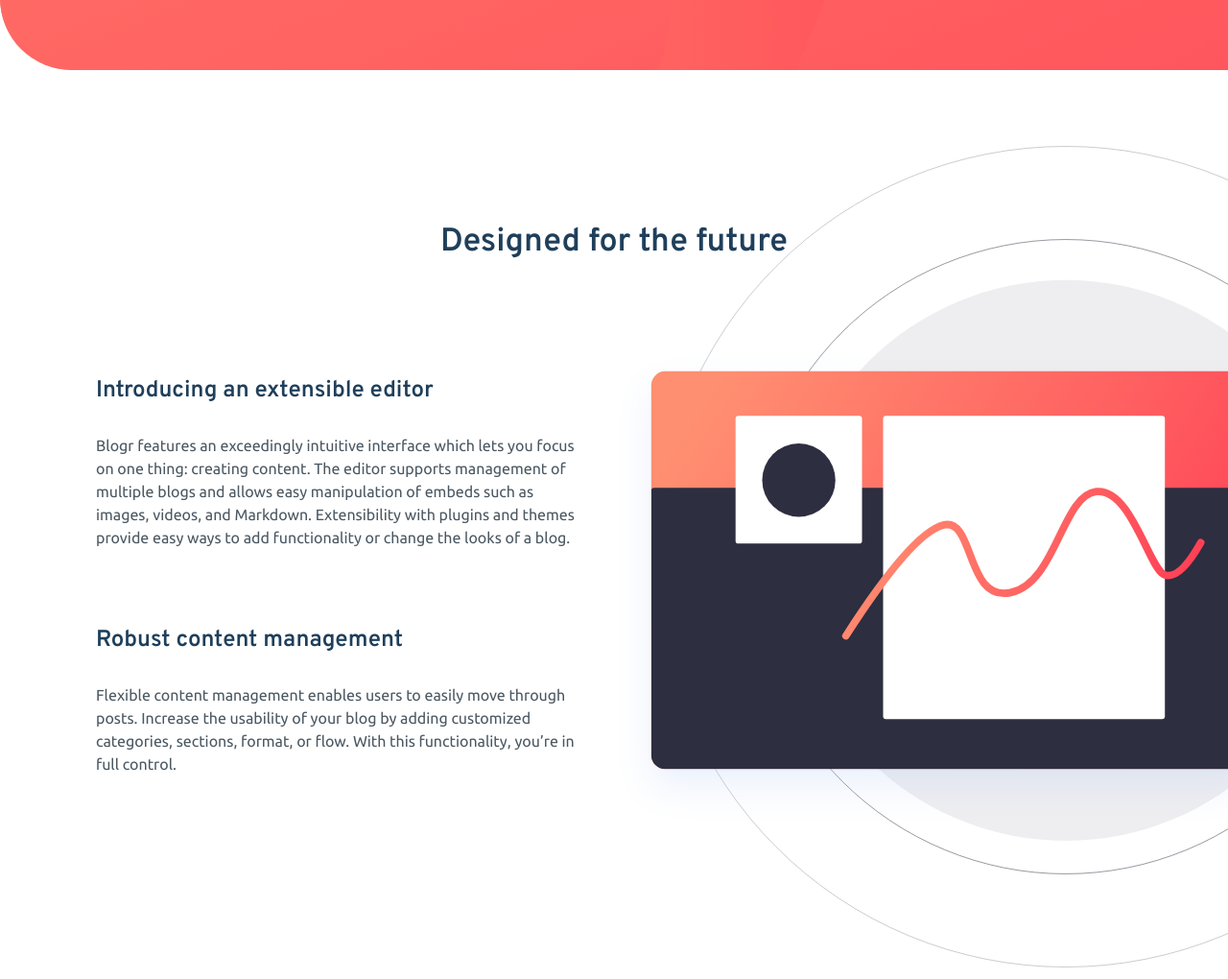
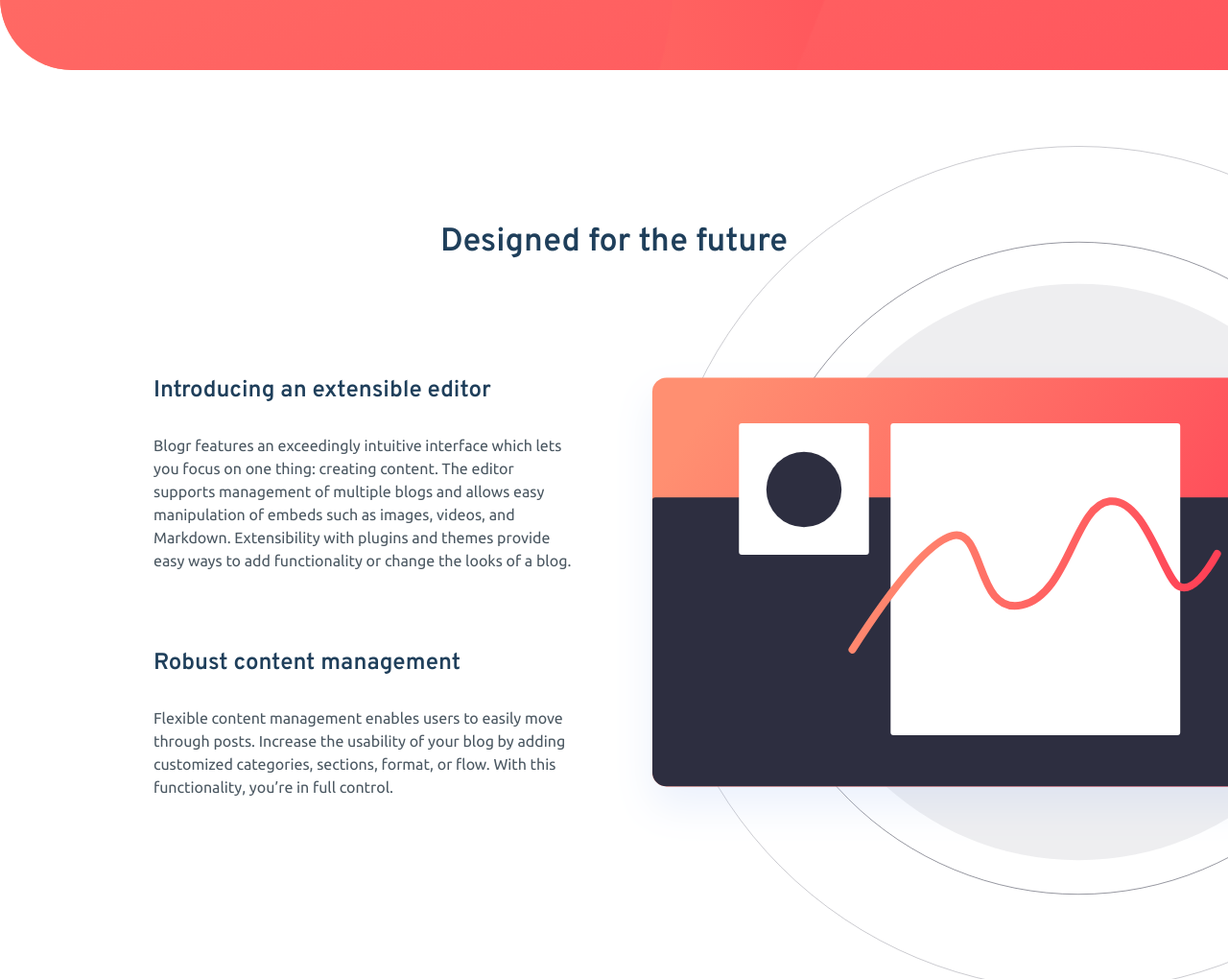
Before and after one commit to SergioCzP/blogr, a website: page index.html in a window 1280 px wide. Shown: the part 551-1571 px from the top of the page at 96% size. Drawn offline with Linux system fonts and the light colour scheme.

Commit message:
extraLarge: designed

```diff
--- a/src/scss/ui/body/_designed.scss
+++ b/src/scss/ui/body/_designed.scss
@@ -56,6 +56,11 @@
       padding: 0 10rem;
       padding-right: 2.5rem;
     }
+
+    @include m.extraLarge {
+      padding-left: 16rem;
+      padding-right: 4rem;
+    }
   }
 
   &__title {
```
Also changed, not shown: build/css/app.css, 1 other file.
